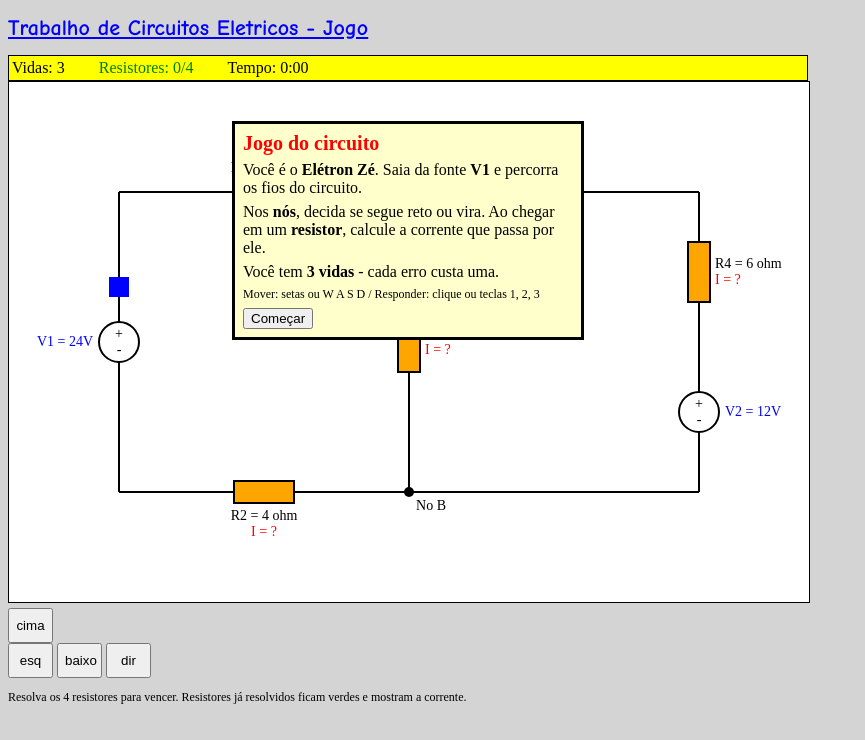
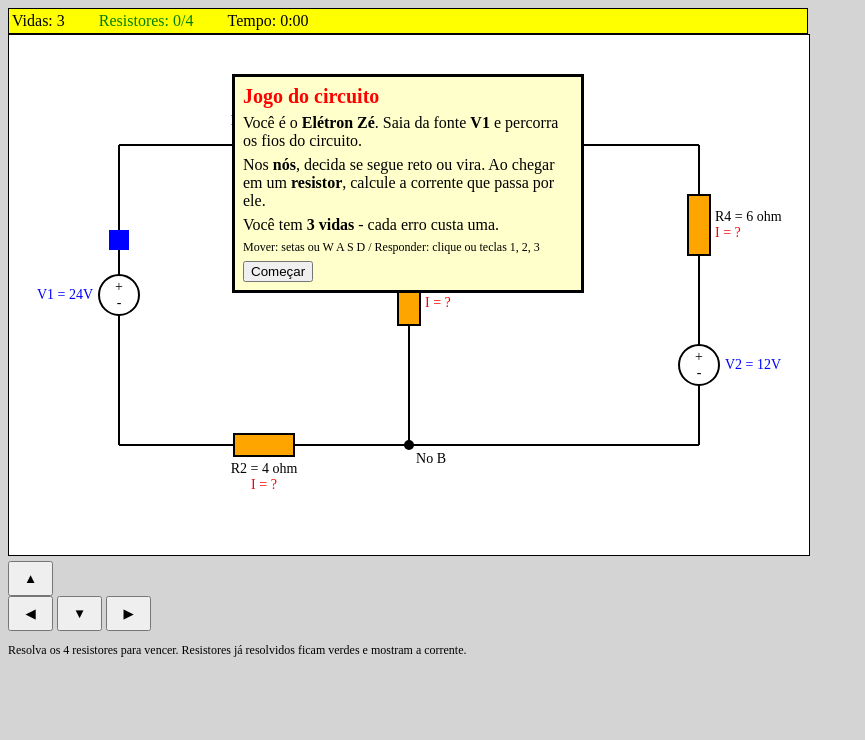
Before and after one commit to educerri/claud, a plain HTML site: page circuito-aventura/index.html in a window 1280 px wide. Shown: the whole page, without its empty margins (0-865 px from the left). Drawn offline with Linux system fonts and the light colour scheme.

Commit message:
Remove o titulo da pagina
Co-Authored-By: Claude Fable 5.2 <noreply@anthropic.com>
Claude-Session: https://claude.ai/code/session_0132bRtJ4c9KqHj1sgAVqZkK

```diff
--- a/circuito-aventura/index.html
+++ b/circuito-aventura/index.html
@@ -3,11 +3,10 @@
 <head>
 <meta charset="UTF-8">
 <meta name="viewport" content="width=device-width, initial-scale=1">
-<title>trabalho_circuito_FINAL_v2</title>
+<title>Jogo do Circuito</title>
 <link rel="stylesheet" href="style.css">
 </head>
 <body>
-  <h1>Trabalho de Circuitos Eletricos - Jogo</h1>
 
   <div id="game">
     <div id="hud">
@@ -57,10 +56,10 @@
     </div>
 
     <div id="pad">
-      <button data-d="up" aria-label="Cima">cima</button>
-      <br><button data-d="left" aria-label="Esquerda">esq</button>
-      <button data-d="down" aria-label="Baixo">baixo</button>
-      <button data-d="right" aria-label="Direita">dir</button>
+      <button data-d="up" aria-label="Cima">▲</button>
+      <br><button data-d="left" aria-label="Esquerda">◀</button>
+      <button data-d="down" aria-label="Baixo">▼</button>
+      <button data-d="right" aria-label="Direita">▶</button>
     </div>
     <p class="help">Resolva os 4 resistores para vencer. Resistores já resolvidos ficam verdes e mostram a corrente.</p>
   </div>
```
